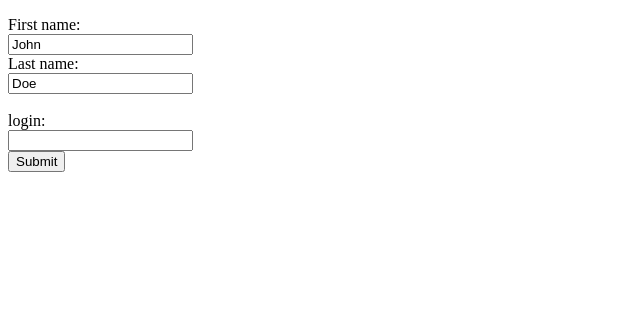
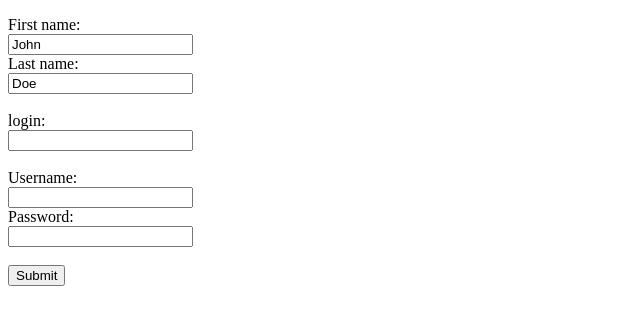
Before and after one commit to Msarim28/branches, a plain HTML site: page index.html in a window 1280 px wide. Shown: the part 105-430 px from the top of the page, without its empty margins (0-640 px from the left). Drawn offline with Linux system fonts and the light colour scheme.

Commit message:
form username

```diff
--- a/index.html
+++ b/index.html
@@ -14,7 +14,12 @@
         <label for="lname">Last name:</label><br>
         <input type="text" id="lname" name="lname" value="Doe"><br><br>
         <label for="fname">login:</label><br>
-        <input type="text" id="fname" name="fname"><br>
+        <input type="text" id="fname" name="fname"><br><br>
+
+        <label for="username">Username:</label><br>
+        <input type="text" id="username" name="username"><br>
+        <label for="pwd">Password:</label><br>
+        <input type="password" id="pwd" name="pwd"><br><br>
         <input type="submit" value="Submit">
       </form>
 </body>
```
